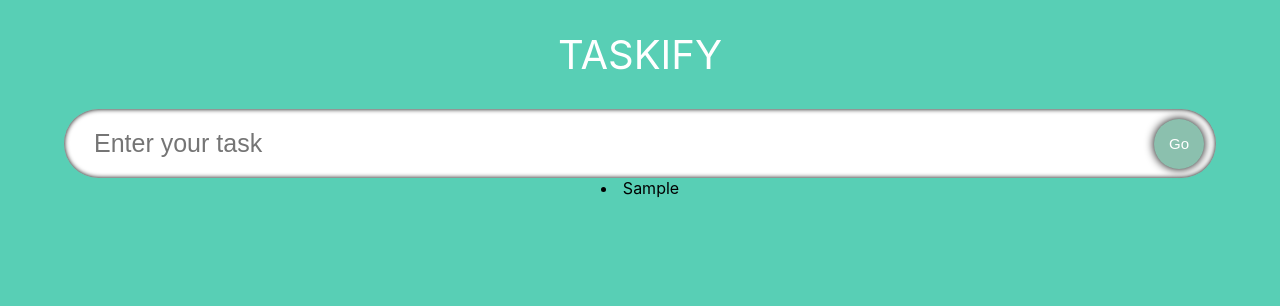
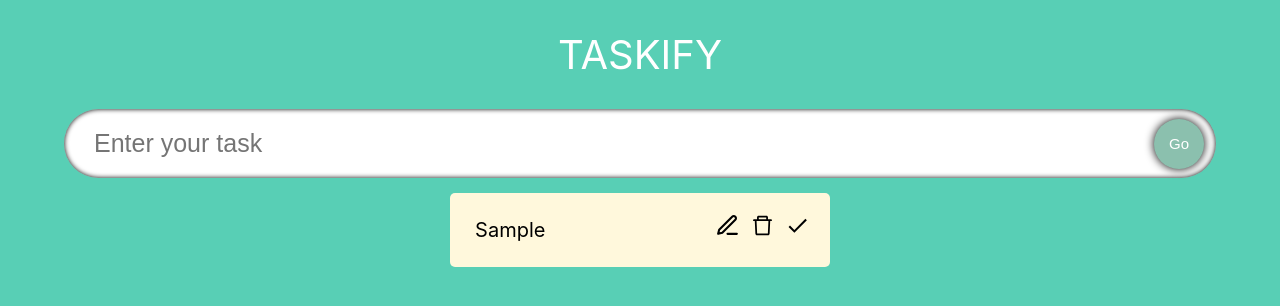
Before and after one commit to gerasaka/taskify, a React (Create React App) app: page / in a window 1280 px wide. Both pictures are taken after typing "Sample" into the empty fields and a click on the button "Go". Shown: the top 306 px of the page. Built offline with nearby package versions, Linux system fonts and the light colour scheme; the HTML template or start-up script is replaced by a standard one.

Commit message:
feat: create `TodoCard` component

```diff
--- a/src/App.tsx
+++ b/src/App.tsx
@@ -16,9 +16,6 @@ const App: React.FC = () => {
     }
   };
 
-  console.log(todo);
-  console.log(todoList);
-
   return (
     <div className='App'>
       <span className='heading'>Taskify</span>
--- /dev/null
+++ b/src/components/TodoCard/index.tsx
@@ -0,0 +1,33 @@
+import React from 'react';
+import { Todo } from '../../model';
+import style from './style.module.css';
+import { FiEdit3 } from 'react-icons/fi';
+import { AiOutlineDelete } from 'react-icons/ai';
+import { MdOutlineDone } from 'react-icons/md';
+
+interface Props {
+  todo: Todo;
+  todoList: Todo[];
+  setTodoList: React.Dispatch<React.SetStateAction<Todo[]>>;
+}
+
+const TodoCard: React.FC<Props> = ({ todo, todoList, setTodoList }) => {
+  return (
+    <form className={style.todo__single}>
+      <span className={style.todo__single_text}>{todo.todo}</span>
+      <div>
+        <span className={style.icon}>
+          <FiEdit3 />
+        </span>
+        <span className={style.icon}>
+          <AiOutlineDelete />
+        </span>
+        <span className={style.icon}>
+          <MdOutlineDone />
+        </span>
+      </div>
+    </form>
+  );
+};
+
+export default TodoCard;
--- /dev/null
+++ b/src/components/TodoCard/style.module.css
@@ -0,0 +1,25 @@
+.icon {
+  margin-left: 10px;
+  font-size: 25px;
+  cursor: pointer;
+}
+
+.todo__single {
+  display: flex;
+  width: 29.5%;
+  border-radius: 5px;
+  padding: 20px;
+  margin-top: 15px;
+  background-color: cornsilk;
+}
+
+.todo__single_text {
+  flex: 1;
+  padding: 5px;
+  border: none;
+  font-size: 20px;
+}
+
+.todo__single_text:focus {
+  outline: none;
+}
--- a/src/components/TodoList/index.tsx
+++ b/src/components/TodoList/index.tsx
@@ -1,7 +1,7 @@
 import React from 'react';
 import style from './style.module.css';
 import { Todo } from '../../model';
-
+import TodoCard from '../TodoCard';
 interface Props {
   todoList: Todo[];
   setTodoList: React.Dispatch<React.SetStateAction<Todo[]>>;
@@ -11,7 +11,12 @@ const TodoList: React.FC<Props> = ({ todoList, setTodoList }) => {
   return (
     <div className={style.todoList}>
       {todoList.map(todo => (
-        <li>{todo.todo}</li>
+        <TodoCard
+          key={todo.id}
+          todo={todo}
+          todoList={todoList}
+          setTodoList={setTodoList}
+        />
       ))}
     </div>
   );
```
